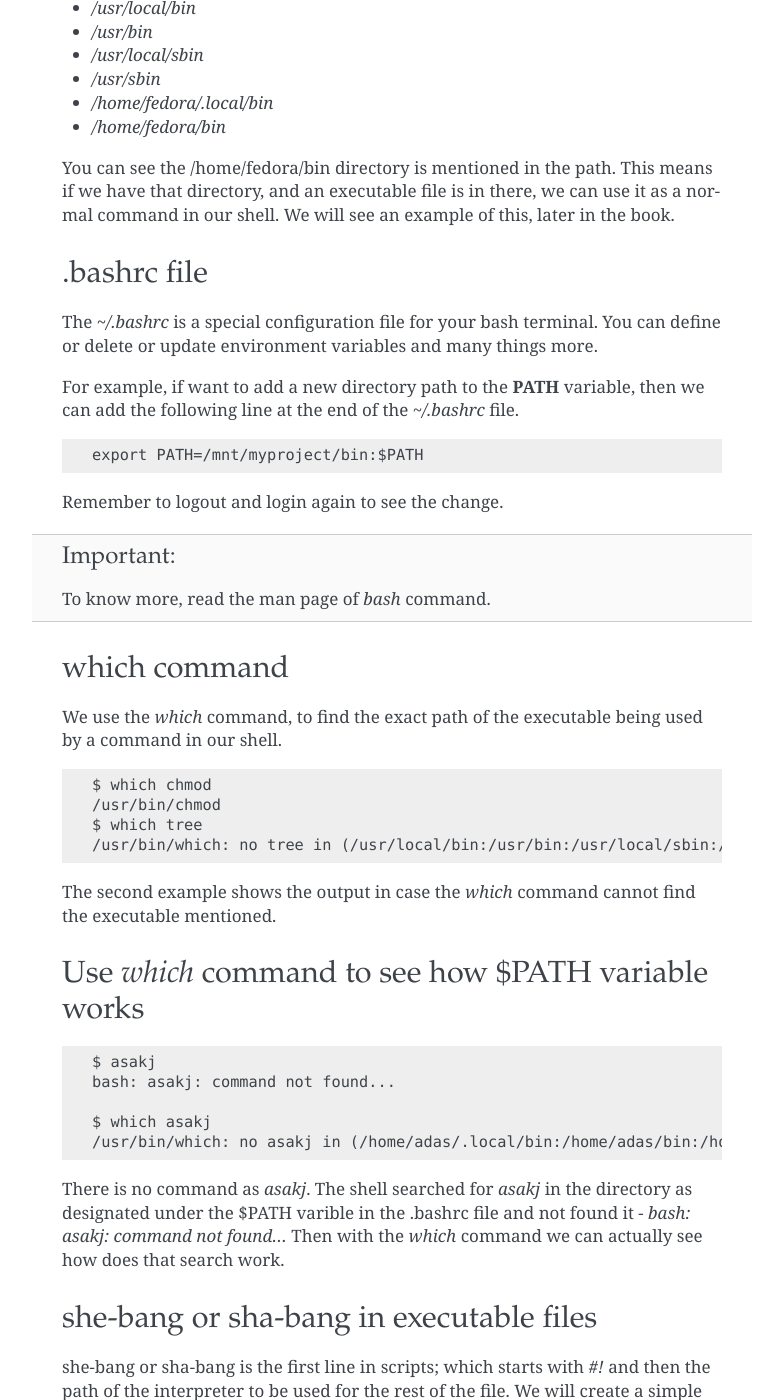
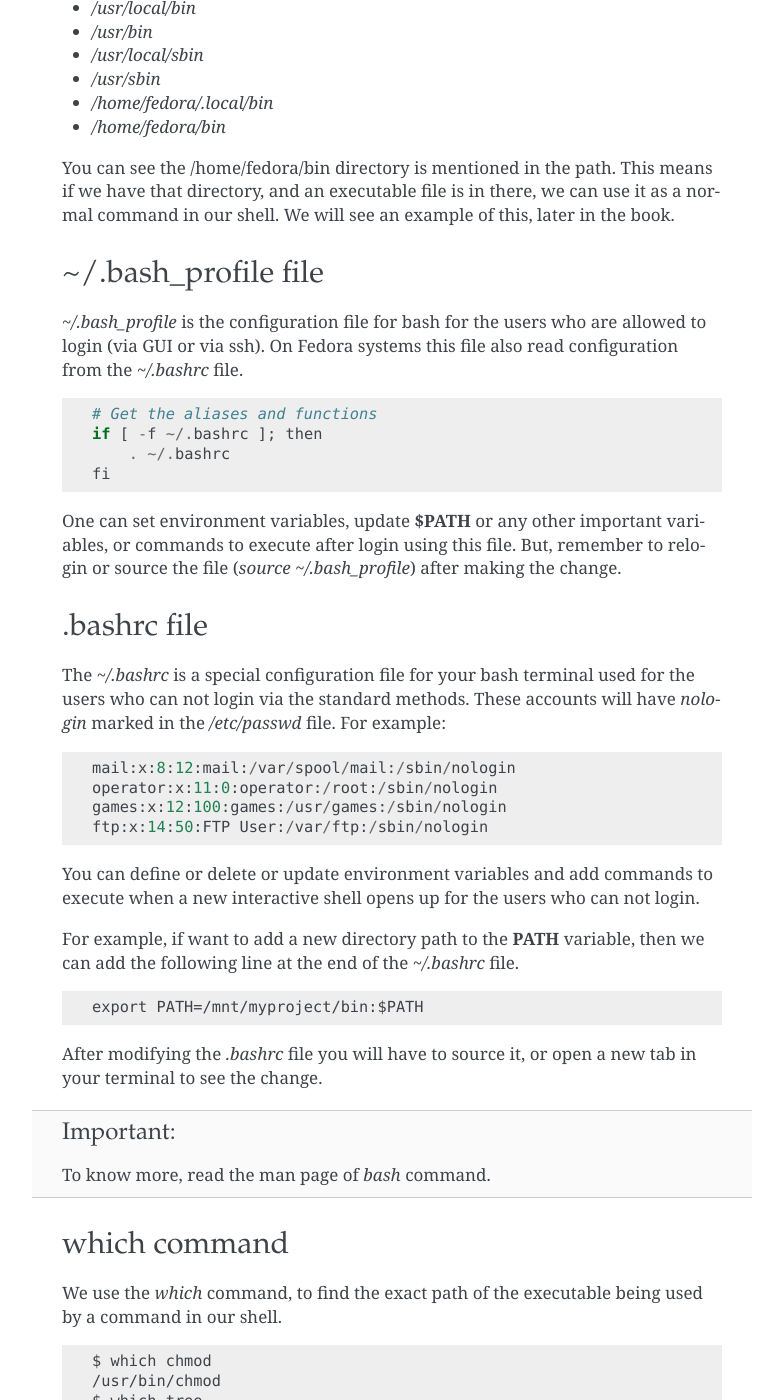
Before and after one commit to kushaldas/lym, a Sphinx documentation site: the page built from docs/files.rst, in a window 1280 px wide and 1400 px high, scrolled down 1869 px. Shown: the whole window, without its empty margins (358-1141 px from the left). Built offline with Sphinx 7.4.7, drawn with Linux system fonts in a browser that asks for light colours; a script that is not in the unit is left out.

Commit message:
Updates about bash_profile and bashrc

```diff
--- a/docs/files.rst
+++ b/docs/files.rst
@@ -113,13 +113,45 @@ The different directories are separated by `:`. To a search a particular command
 
 You can see the /home/fedora/bin directory is mentioned in the path. This means if we have that directory, and an executable file is in there, we can use it as a normal command in our shell. We will see an example of this, later in the book.
 
+.. index:: bash_profile
+
+
+~/.bash_profile file
+----------------------
+
+`~/.bash_profile` is the configuration file for bash for the users who are allowed to login (via GUI or via ssh).
+On Fedora systems this file also read configuration from the `~/.bashrc` file.
+
+::
+
+    # Get the aliases and functions
+    if [ -f ~/.bashrc ]; then
+        . ~/.bashrc
+    fi
+
+
+One can set environment variables, update **$PATH** or any other important
+variables, or commands to execute after login using this file. But, remember to
+relogin or source the file (`source ~/.bash_profile`) after making the change.
+
 .. index:: bashrc
 
 .bashrc file
 ------------
 
-The *~/.bashrc* is a special configuration file for your bash terminal. You
-can define or delete or update environment variables and many things more.
+The *~/.bashrc* is a special configuration file for your bash terminal used for
+the users who can not login via the standard methods. These accounts will have
+*nologin* marked in the `/etc/passwd` file. For example:
+
+::
+
+    mail:x:8:12:mail:/var/spool/mail:/sbin/nologin
+    operator:x:11:0:operator:/root:/sbin/nologin
+    games:x:12:100:games:/usr/games:/sbin/nologin
+    ftp:x:14:50:FTP User:/var/ftp:/sbin/nologin
+
+You can define or delete or update environment variables and add commands to
+execute when a new interactive shell opens up for the users who can not login.
 
 For example, if want to add a new directory path to the **PATH** variable, then
 we can add the following line at the end of the *~/.bashrc* file.
@@ -128,8 +160,9 @@ we can add the following line at the end of the *~/.bashrc* file.
 
     export PATH=/mnt/myproject/bin:$PATH
 
+After modifying the `.bashrc` file you will have to source it, or open a new tab in your terminal
+to see the change.
 
-Remember to logout and login again to see the change.
 
 .. important:: To know more, read the man page of *bash* command.
 
```
